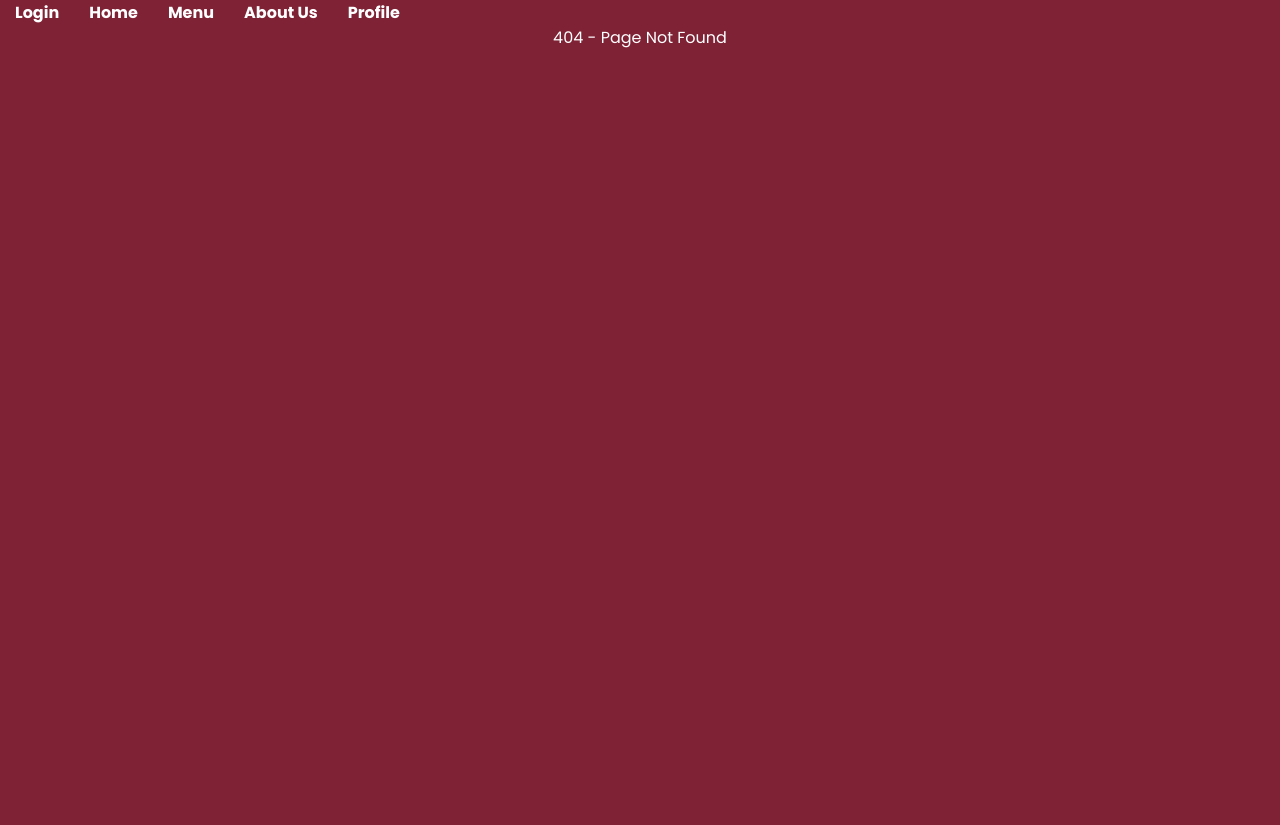
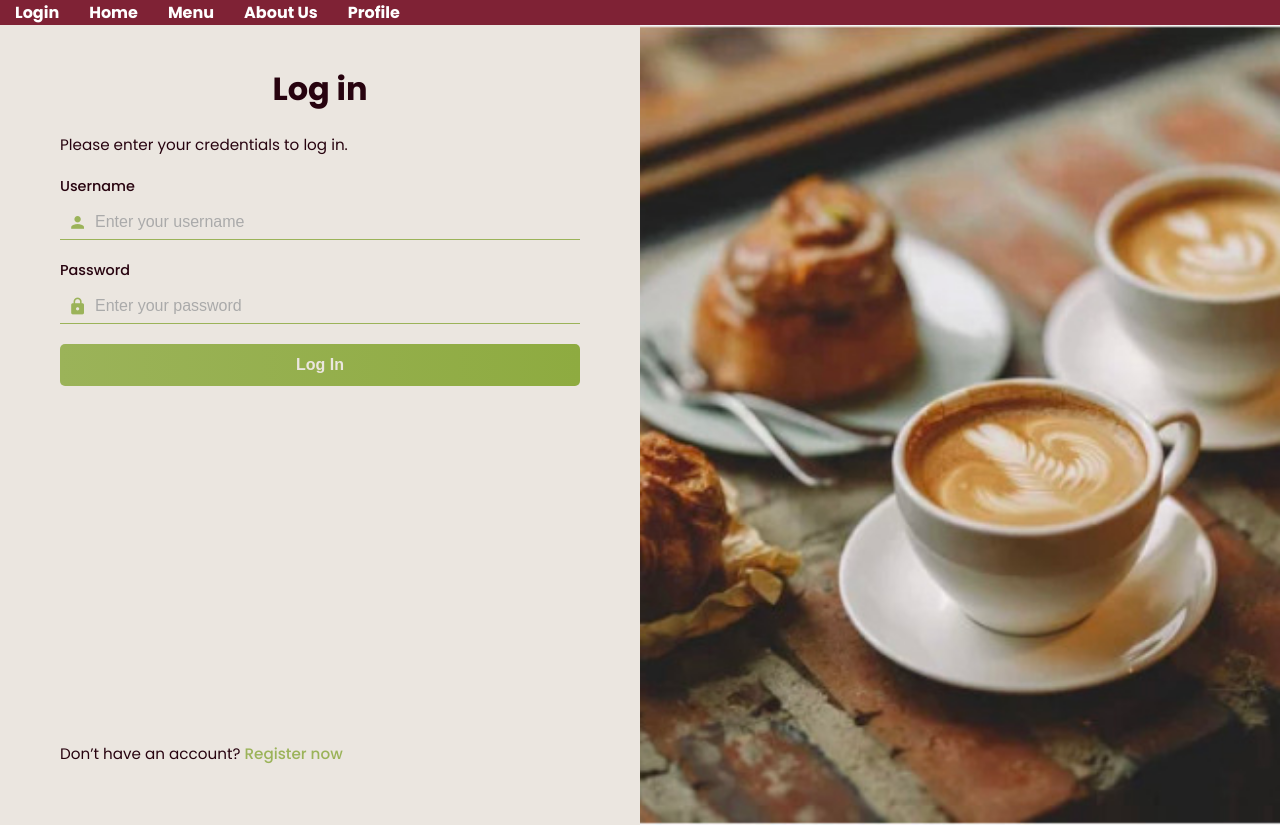
Before and after one commit to soleilthallemer/Artemis-Steam, a React (Create React App) app in the folder react-frontend/: page /login-page in a window 1280 px wide. Before the commit this address had no page. Before the commit the page ends 800 px from the top, so only its background shows below. Built offline with nearby package versions, Linux system fonts and the light colour scheme.

Commit message:
edited overwritten links

```diff
--- a/react-frontend/src/App.js
+++ b/react-frontend/src/App.js
@@ -20,7 +20,7 @@ function App() {
       <nav>
         <ul>
           <li>
-            <Link to="/login">Login</Link>
+            <Link to="/login-page">Login</Link>
           </li>
           {/* <li>
             <Link to="/registration">Register</Link>
@@ -46,9 +46,9 @@ function App() {
       <Routes>
         <Route path="/" element={<HomePage />} />
         <Route path="/about-us" element={<AboutUs />} />
-        <Route path="/login" element={<Login/>} />
+        <Route path="/login-page" element={<Login/>} />
         <Route path="/profile" element={<Profile/>} />
-        <Route path="/registration" element={<Registration/>} />
+        <Route path="/registration-page" element={<Registration/>} />
         <Route path="/menu" element={<Menu />} />
         <Route path="/order" element={<Order />} />
         <Route path="/paloma" element={<Paloma />} />
--- a/react-frontend/src/pages/login.jsx
+++ b/react-frontend/src/pages/login.jsx
@@ -53,9 +53,9 @@ function Login() {
           {loginError && <p className="error-message">{loginError}</p>}
           <form onSubmit={handleLogin}>
             <div className="form-group">
-              <label htmlFor="username">Username</label> {/* Change label to Username */}
+              <label htmlFor="username">Username</label>
               <div className="input-container">
-                <span className="icon material-icons">person</span> {/*Change Icon to person or similar*/}
+                <span className="icon material-icons">person</span>
                 <input
                   type="text" // Change type to text since it's a username
                   id="username" // Change id to username
@@ -89,7 +89,7 @@ function Login() {
           <div className="register-link">
             <p>
               Don’t have an account?
-              <Link to="/registration"> Register now</Link>
+              <Link to="/registration-page"> Register now</Link>
             </p>
           </div>
         </div>
--- a/react-frontend/src/pages/registration.jsx
+++ b/react-frontend/src/pages/registration.jsx
@@ -162,7 +162,7 @@ const Registration = () => {
             </form>
             <div className="login-link">
               <p>
-                Already have an account? <Link to="/login">Log in</Link>
+                Already have an account? <Link to="/login-page">Log in</Link>
               </p>
             </div>
           </div>
```
